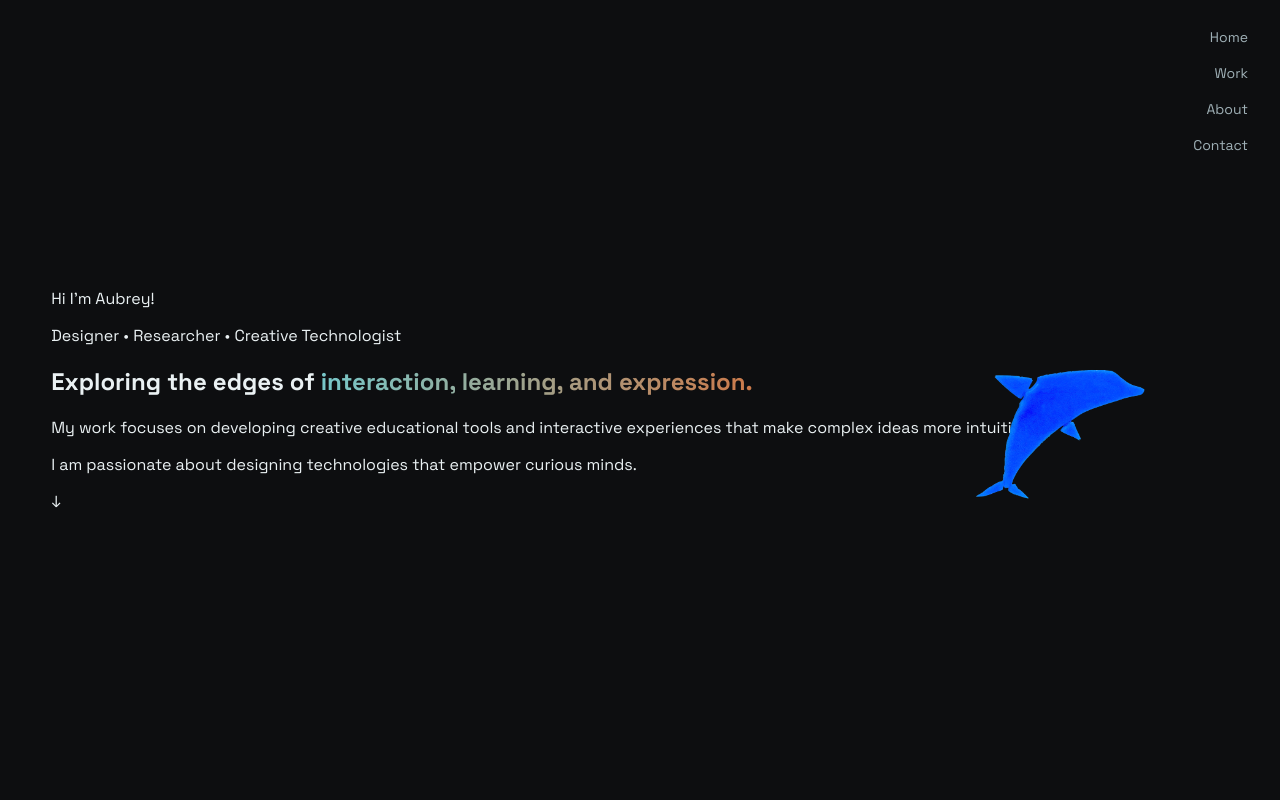
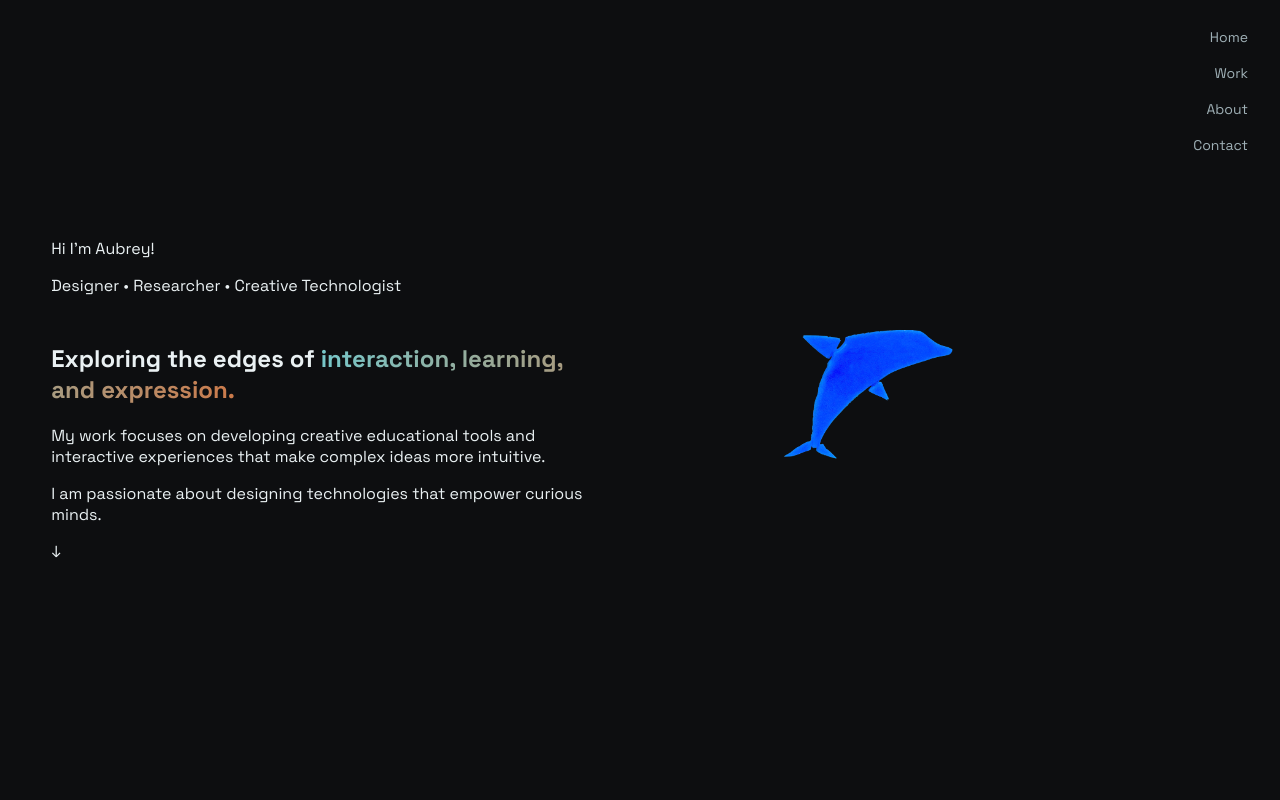
Before and after one commit to aubreycantrell/grad_port, a plain HTML site: page index.html in a window 1280 px wide. Shown: the top 800 px of the page. Drawn offline with Linux system fonts and the light colour scheme.

Commit message:
spacing line

```diff
--- a/index.html
+++ b/index.html
@@ -588,6 +588,15 @@ body.light .filter-btn.active {
     display: none;
   }
 }
+.fit_left {
+  justify-content: left;
+  width: 47%;
+}
+@media (max-width: 768px) {
+  .fit_left{
+    width: 100%;
+  }
+}
 
 
 
@@ -610,9 +619,10 @@ body.light .filter-btn.active {
 
     <div class="scrim"></div>
     <div class="container content">
-      <p class="lede reveal">Hi I'm Aubrey!</p>
-      <p class="lede reveal"> Designer • Researcher • Creative Technologist</p>
-      <h1 class="reveal">Exploring the edges of <span
+      <div style="padding-bottom: 1%;"><p class="lede reveal">Hi I'm Aubrey!</p>
+        <p class="lede reveal"> Designer • Researcher • Creative Technologist</p></div>
+
+      <h1 class=" fit_left reveal">Exploring the edges of <span
         style="
           background: linear-gradient(to right, var(--terra), #cc7a4a);
           -webkit-background-clip: text;
@@ -623,9 +633,9 @@ body.light .filter-btn.active {
         interaction, learning, and expression.
       </span>
       </h1>
-      <p class="lede reveal">My work focuses on developing creative educational tools and interactive experiences that make complex ideas more intuitive.
+      <p class="fit_left lede reveal">My work focuses on developing creative educational tools and interactive experiences that make complex ideas more intuitive.
         </p>
-        <p class="lede reveal"> I am passionate about designing technologies that empower curious minds.
+        <p class="fit_left lede reveal"> I am passionate about designing technologies that empower curious minds.
 
       </p>
 
@@ -782,8 +792,8 @@ body.light .filter-btn.active {
       img.style.transition = "opacity 0.25s ease-out";
 
       // --- starting position (right side of hero) ---
-      let startX = window.innerWidth * 0.82;
-      let startY = window.innerHeight * 0.55;
+      let startX = window.innerWidth * 0.67;
+      let startY = window.innerHeight * 0.50;
 
       let cursorX = startX;
       let cursorY = startY;
```
Also changed, not shown: about.html (+1 -1 lines), contact.html (+1 -1 lines).
